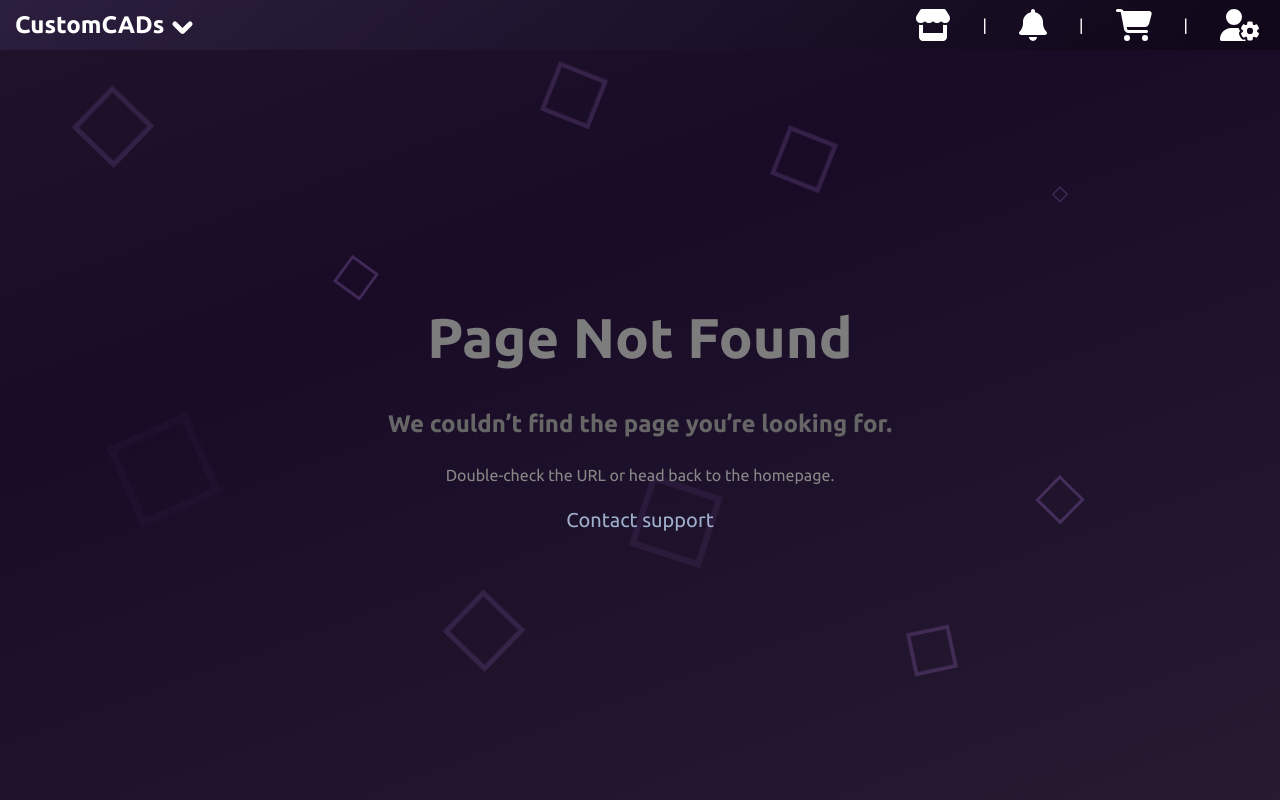
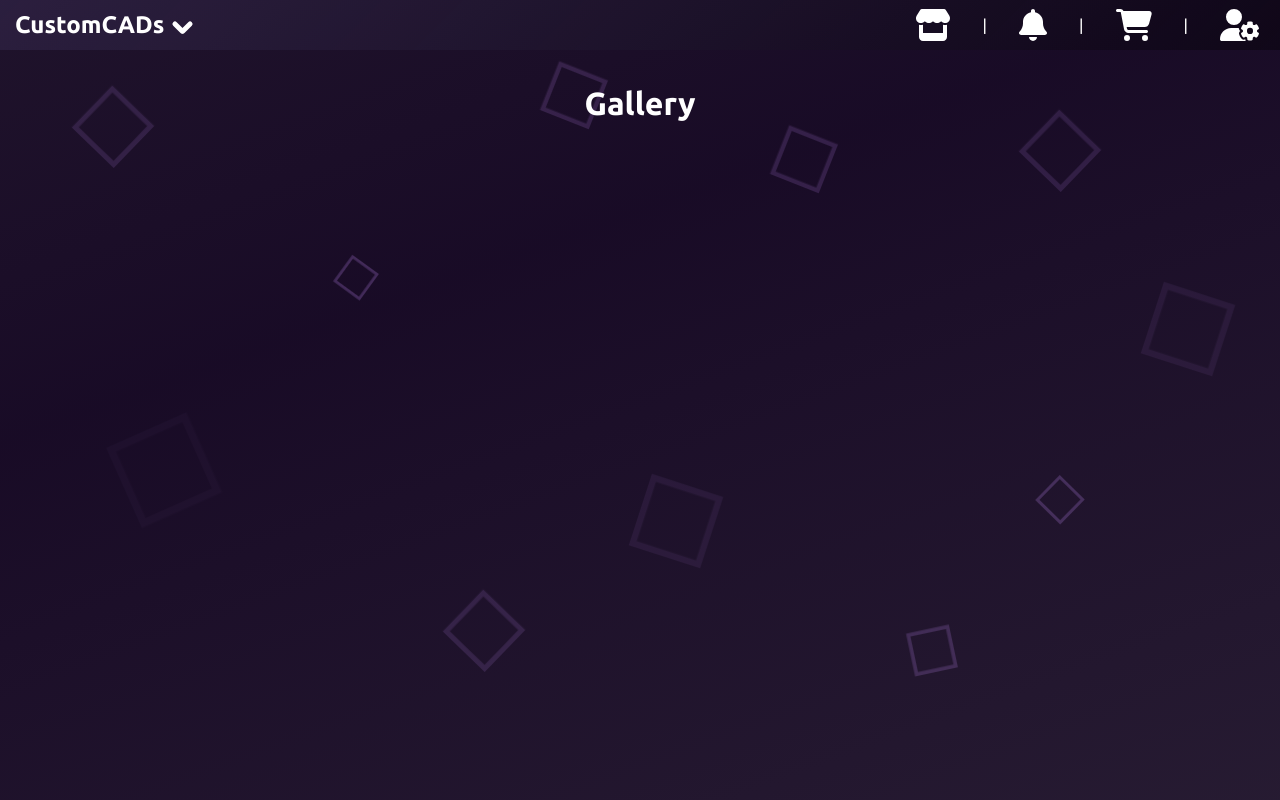
Before and after one commit to ivanzlatinov1/CustomCADsDemoDesign, a React (Vite) app in the folder data/: page /gallery in a window 1280 px wide. Shown: the top 800 px of the page. Built offline with nearby package versions, Linux system fonts and the light colour scheme; the HTML template or start-up script is replaced by a standard one.

Commit message:
fixed square-background

```diff
--- a/data/src/components/Home/Background/GradientMesh/Gradient.module.css
+++ b/data/src/components/Home/Background/GradientMesh/Gradient.module.css
@@ -72,7 +72,13 @@
 .box div:nth-child(10) {
     top: 20%;
     left: 80%;
-    animation: animate 5s linear infinite;
+    animation: animate 9s linear infinite;
+}
+
+.box div:nth-child(11) {
+    top: 46%;
+    left: 90%;
+    animation: animate 7s linear infinite;
 }
 
 @keyframes animate {
--- a/data/src/components/Home/Background/GradientMesh/Gradient.tsx
+++ b/data/src/components/Home/Background/GradientMesh/Gradient.tsx
@@ -15,6 +15,7 @@ const Gradient: React.FC = () => {
                 <div></div>
                 <div></div>
                 <div></div>
+                <div></div>
             </div>
         </div>
     );
--- a/data/src/layout/Header/Header.module.css
+++ b/data/src/layout/Header/Header.module.css
@@ -129,7 +129,7 @@
 .icon-wrapper {
     position: relative;
     display: inline-block;
-    transition: color 0.125s linear;
+    transition: all 0.125s linear;
 }
 
 .icon-wrapper:hover {
@@ -160,3 +160,12 @@
     visibility: visible;
     transform: translateX(-50%) translateY(0);
 }
+
+.content-end a {
+    color: white;
+    transition: all .4s linear;
+}
+
+.content-end .icon-wrapper :hover {
+    color: rgba(194, 194, 194, 0.765);
+}
--- a/data/src/layout/Header/Header.tsx
+++ b/data/src/layout/Header/Header.tsx
@@ -22,7 +22,7 @@ const Header: React.FC = () => {
                 </div>
                 <div className={styles.nav}>
                     <Link onClick={toggleNavVisibility} to="/" style={{ '--i': 1 } as React.CSSProperties}><span></span>Home</Link>
-                    <Link onClick={toggleNavVisibility} to="/gallery" style={{ '--i': 2 } as React.CSSProperties}><span></span>Gallery</Link>
+                    <Link onClick={toggleNavVisibility} to="/roles" style={{ '--i': 2 } as React.CSSProperties}><span></span>Roles</Link>
                     <Link onClick={toggleNavVisibility} to="/register" style={{ '--i': 3 } as React.CSSProperties}><span></span>Register</Link>
                     <Link onClick={toggleNavVisibility} to="/about" style={{ '--i': 4 } as React.CSSProperties}><span></span>About us</Link>
                 </div>
@@ -30,7 +30,7 @@ const Header: React.FC = () => {
 
             <div className={styles['content-end']}>
                 <div className={styles['icon-wrapper']} data-tooltip="Gallery">
-                    <FontAwesomeIcon icon={faStore} size="2x" style={{ cursor: 'pointer' }} />
+                    <Link to="/gallery"><FontAwesomeIcon icon={faStore} size="2x" style={{ cursor: 'pointer' }} /></Link>
                 </div>
                 <span>|</span>
                 <div className={styles['icon-wrapper']} data-tooltip="Notifications">
@@ -38,11 +38,11 @@ const Header: React.FC = () => {
                 </div>
                 <span>|</span>
                 <div className={styles['icon-wrapper']} data-tooltip="Shopping Cart">
-                    <FontAwesomeIcon icon={faShoppingCart} size="2x" style={{ cursor: 'pointer' }} />
+                    <Link to="/wallet"><FontAwesomeIcon icon={faShoppingCart} size="2x" style={{ cursor: 'pointer' }} /></Link>
                 </div>
                 <span>|</span>
-                <div className={styles['icon-wrapper']} data-tooltip="Settings">
-                    <FontAwesomeIcon icon={faUserCog} size="2x" style={{ cursor: 'pointer' }} />
+                <div className={styles['icon-wrapper']} data-tooltip="Account">
+                    <Link to="/account"><FontAwesomeIcon icon={faUserCog} size="2x" style={{ cursor: 'pointer' }} /></Link>
                 </div>
             </div>
         </header>
--- /dev/null
+++ b/data/src/pages/Public/Gallery/Gallery.module.css
@@ -0,0 +1,8 @@
+.container {
+    min-height: 100vh;
+    display: flex;
+    flex-direction: column;
+    align-items: center;
+    padding-top: 5%;
+    color: white;
+}
--- /dev/null
+++ b/data/src/pages/Public/Gallery/Gallery.tsx
@@ -0,0 +1,15 @@
+import React from "react";
+import Transition from "../../../components/Transition/Transition";
+import styles from "./Gallery.module.css"
+
+const Gallery: React.FC = () => {
+    return (
+        <Transition>
+            <div className={`${styles.container}`}>
+                <h1>Gallery</h1>
+            </div>
+        </Transition>
+    );
+}
+
+export default Gallery;
--- a/data/src/routes/AppRoutes.tsx
+++ b/data/src/routes/AppRoutes.tsx
@@ -7,6 +7,7 @@ import ContributorRegister from '../pages/Guest/Register/Contributor/Contributor
 import Login from '../pages/Guest/Login/Login';
 import ForgotPassword from '../pages/Guest/Login/ForgotPassword/ForgotPassword'
 import ResetPassword from '../pages/Guest/Login/ResetPassword/ResetPassword'
+import Gallery from '../pages/Public/Gallery/Gallery';
 import ErrorPage from '../pages/Public/Errors/Error';
 
 interface AppRoutesProps {
@@ -21,8 +22,9 @@ const AppRoutes: React.FC<AppRoutesProps> = () => {
       <Route path="/register/client" element={<ClientRegister />} />
       <Route path="/register/contributor" element={<ContributorRegister />} />
       <Route path="/login" element={<Login />} />
-      <Route path="forgot-password" element={<ForgotPassword />} />
-      <Route path="reset-password" element={<ResetPassword />} />
+      <Route path="/forgot-password" element={<ForgotPassword />} />
+      <Route path="/reset-password" element={<ResetPassword />} />
+      <Route path="/gallery" element={<Gallery />} />
       <Route path="/error/400" element={<ErrorPage status={400} />} />
       <Route path="/error/401" element={<ErrorPage status={401} />} />
       <Route path="/error/403" element={<ErrorPage status={403} />} />
```
